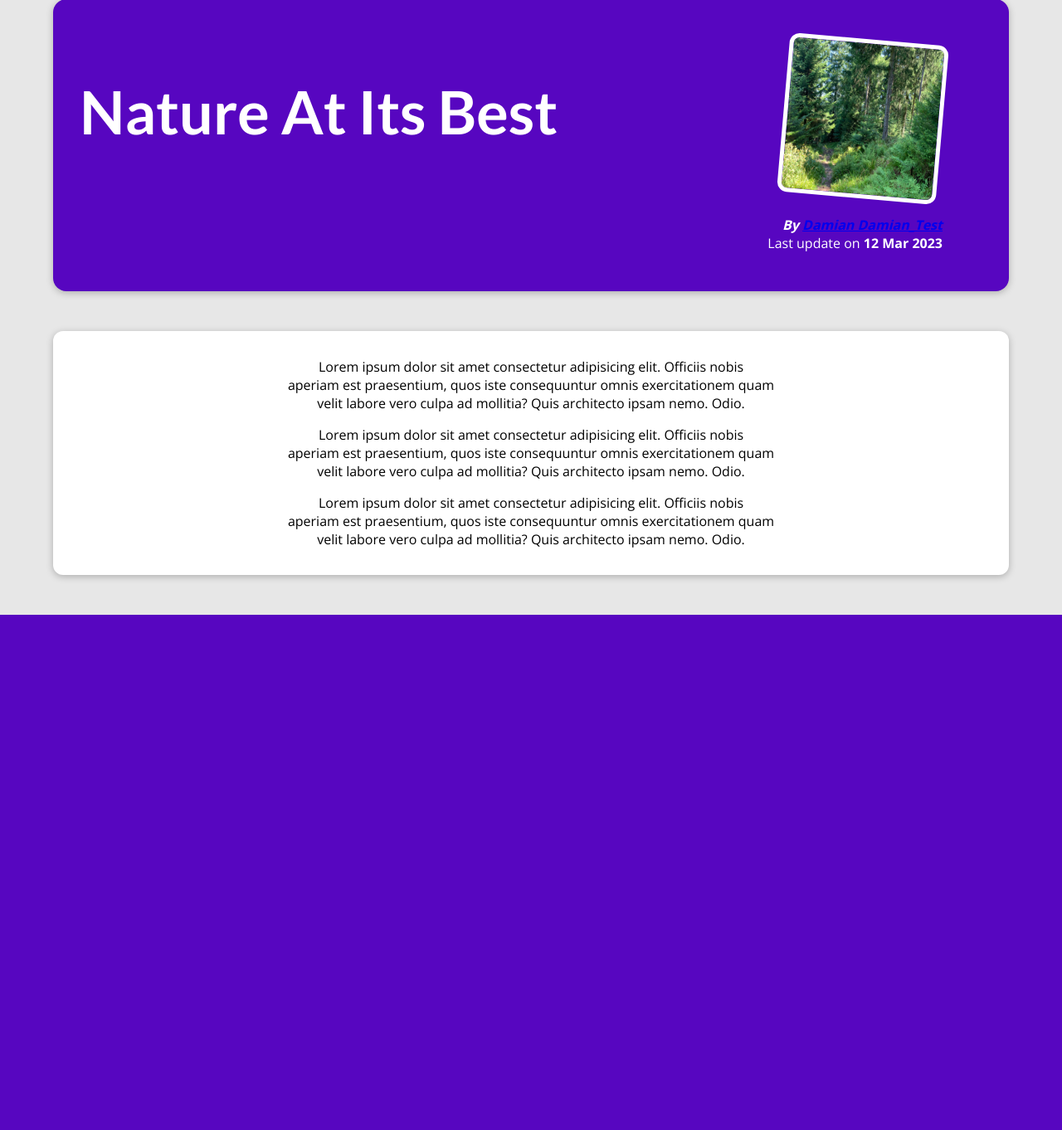
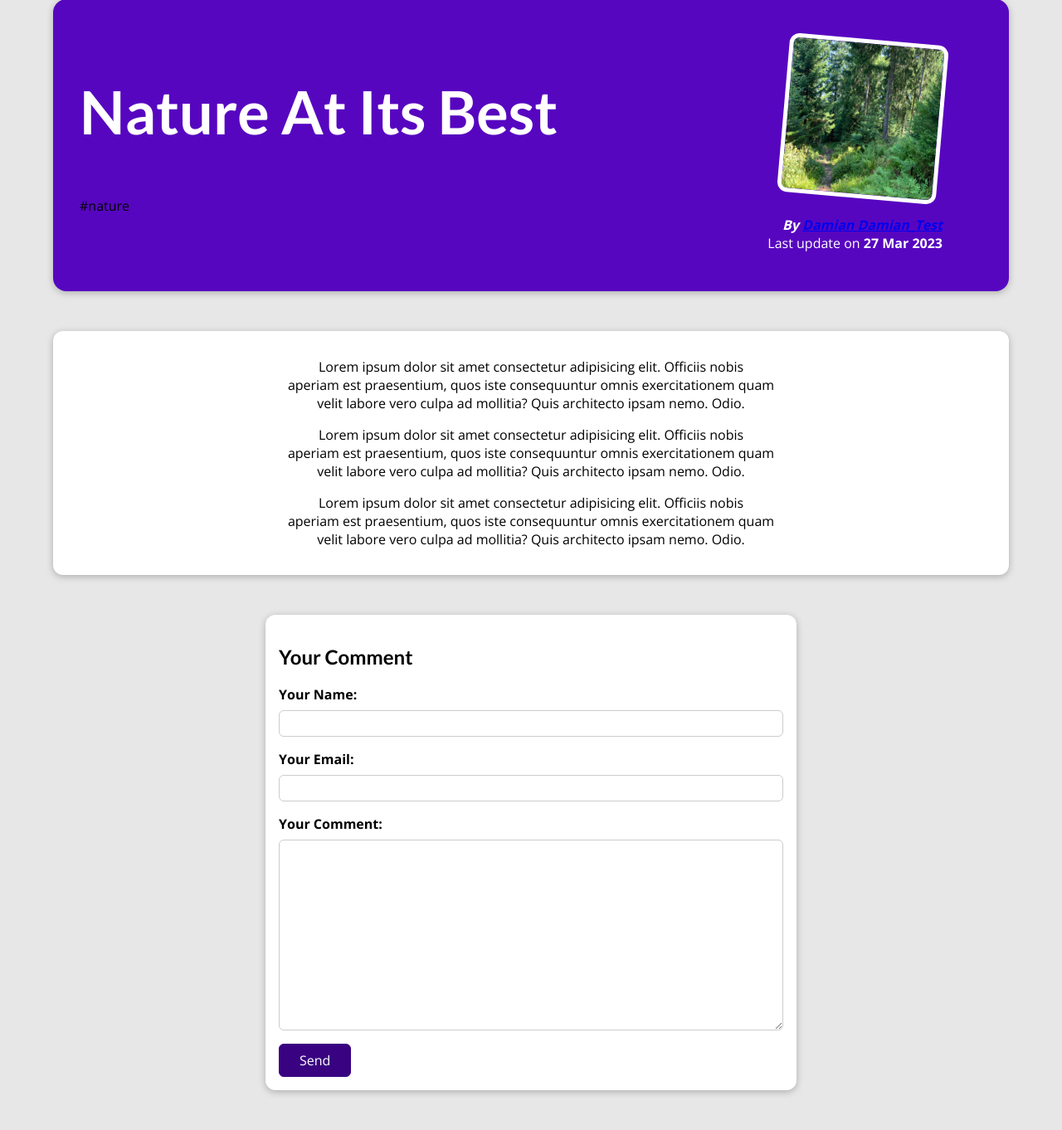
Before and after one commit to DamianDekert/DjangoBlogPage, a Django app: a page that uses blog/templates/blog/post-detail.html in a window 1280 px wide. Shown: the part 129-1491 px from the top of the page at 83% size. Before the commit the page ends 870 px from the top, so only its background shows below. Run offline with Django 4.2, Linux system fonts and the light colour scheme; data comes from the database, SQL or seed files in the repository.

Commit message:
Blog with comment section

```diff
--- /dev/null
+++ b/blog/forms.py
@@ -0,0 +1,13 @@
+from django import forms
+
+from .models import Comments
+
+class CommentForm(forms.ModelForm):
+    class Meta():
+        model = Comments
+        exclude = ['post']
+        labels = {
+            'user_name': 'Your Name',
+            'user_email': 'Your Email',
+            'comment_imput': 'Your Comment'
+        }
--- a/blog/models.py
+++ b/blog/models.py
@@ -24,7 +24,7 @@
 class Post(models.Model):
     title = models.CharField(max_length=50)
     excerpt = models.CharField(max_length=200)
-    image_name = models.CharField(max_length=50)
+    image = models.ImageField(upload_to='image', null=True)
     date = models.DateField(auto_now=True, auto_now_add=False)
     slug = models.SlugField(unique=True, db_index=True)
     content = models.TextField(validators=[MinLengthValidator(10)])
@@ -33,3 +33,9 @@
 
     def __str__(self) -> str:
         return f'{self.title}, {self.date}'
+
+class Comments(models.Model):
+    user_name = models.CharField(max_length=50)
+    user_email = models.EmailField(max_length=254)
+    comment_imput = models.TextField()
+    post = models.ForeignKey(Post, on_delete=models.CASCADE, related_name='comments')
--- a/blog/static/blog/post-detail.css
+++ b/blog/static/blog/post-detail.css
@@ -61,3 +61,95 @@
     border-radius: 12px;
     box-shadow: 0 2px 8px rgba(0, 0, 0, 0.25);
   }
+
+#comment-form {
+  margin: 3rem auto;
+  width: 90%;
+  max-width: 40rem;
+  border-radius: 12px;
+  background-color: white;
+  box-shadow: 0 2px 8px rgba(0, 0, 0, 0.25);
+  padding: 1rem;
+}
+
+#comment-form button {
+  font: inherit;
+  background-color: #390281;
+  color: white;
+  border: 1px solid #390281;
+  padding: 0.5rem 1.5rem;
+  border-radius: 6px;
+  cursor: pointer;
+}
+
+#comment-form button:hover,
+#comment-form button:active {
+  background-color: #4f0ba7;
+  border-color: #4f0ba7;
+}
+
+.form-control {
+  margin-bottom: 1rem;
+}
+
+.form-control label {
+  font-weight: bold;
+  margin-bottom: 0.5rem;
+  display: block;
+}
+
+.form-control input,
+.form-control textarea {
+  display: block;
+  width: 100%;
+  font: inherit;
+  padding: 0.25rem;
+  border-radius: 6px;
+  border: 1px solid #ccc;
+}
+
+#comment-form {
+  margin: 3rem auto;
+  width: 90%;
+  max-width: 40rem;
+  border-radius: 12px;
+  background-color: white;
+  box-shadow: 0 2px 8px rgba(0, 0, 0, 0.25);
+  padding: 1rem;
+}
+
+#comment-form button {
+  font: inherit;
+  background-color: #390281;
+  color: white;
+  border: 1px solid #390281;
+  padding: 0.5rem 1.5rem;
+  border-radius: 6px;
+  cursor: pointer;
+}
+
+#comment-form button:hover,
+#comment-form button:active {
+  background-color: #4f0ba7;
+  border-color: #4f0ba7;
+}
+
+.form-control {
+  margin-bottom: 1rem;
+}
+
+.form-control label {
+  font-weight: bold;
+  margin-bottom: 0.5rem;
+  display: block;
+}
+
+.form-control input,
+.form-control textarea {
+  display: block;
+  width: 100%;
+  font: inherit;
+  padding: 0.25rem;
+  border-radius: 6px;
+  border: 1px solid #ccc;
+}
--- a/blog/templates/blog/includes/post.html
+++ b/blog/templates/blog/includes/post.html
@@ -3,7 +3,7 @@
 <li>
     <article class="post">
         <a href="{% url 'post-detail-page' post.slug %}">
-            <img src="{% static 'blog/img/'|add:post.image_name %}" alt="{{ post.title }}">
+            <img src="{{ post.image.url }}" alt="{{ post.title }}">
             <div class="post__content">
                 <h3>{{ post.title }}</h3>
                 <p>
--- a/blog/templates/blog/post-detail.html
+++ b/blog/templates/blog/post-detail.html
@@ -12,8 +12,13 @@
 {% block content %}
     <section id="summary">
         <h2>{{ post.title }}</h2>
+        <div>
+            {% for tag in post_tags %}
+                <span class="tag">{{ tag.caption }}</span>
+            {% endfor %}
+        </div>
         <article>
-            <img src="{% static 'blog/img/'|add:post.image_name %}" alt="Post title">
+            <img src="{{ post.image.url }}" alt="Post title">
             <address> By <a href="mailto: post.email">{{ post.author | title }}</a></address>
             <div>
                 Last update on <time>{{ post.date| date:"d M Y" }}</time>
@@ -25,4 +30,18 @@
     {{ post.content| linebreaks}}
 </main>
 
+
+<section id="comment-form">
+    <h2>Your Comment</h2>
+    <form>
+        {% for form_field in comment_form %}
+            <div class="form-control">
+                {{ form_field.label_tag }}
+                {{ form_field }}
+                {{ form_fields.errors }}
+            </div>
+        {% endfor %}
+        <button>Send</button>
+    </form>
+</section>
 {% endblock content %}
--- a/blog/urls.py
+++ b/blog/urls.py
@@ -1,10 +1,14 @@
 from django.urls import path
+from django.conf.urls.static import static
+from django.conf import settings
+
 
 from . import views
 
+
 urlpatterns = [
-    path('', views.starting_page, name='starting-page'),
-    path('posts', views.posts, name='posts-page'),
-    path('posts/<slug>', views.post_detail,
+    path('', views.StartingPage.as_view(), name='starting-page'),
+    path('posts', views.AllPosts.as_view(), name='posts-page'),
+    path('posts/<slug>', views.PostDetail.as_view(),
           name="post-detail-page") #/posts/my-first-post
-]
+] + static(settings.MEDIA_URL, document_root = settings.MEDIA_ROOT)
--- a/blog/views.py
+++ b/blog/views.py
@@ -1,91 +1,57 @@
 from django.shortcuts import render, get_object_or_404
 from datetime import date
+from django.views.generic import ListView, DetailView
+
 from .models import Author, Post, Tag
-
-# all_posts = [
-#     {
-#         "slug": "hike-in-the-mountains",
-#         "image": "mountains.jpg",
-#         "author": "Max",
-#         "date": date(2021, 7, 21),
-#         "title": "Mountain Hiking",
-#         "excerpt": "There's nothing like the views you get when hiking in the mountains! And I wasn't even prepared for what happened whilst I was enjoying the view!",
-#         "content": """
-#           Lorem ipsum dolor sit amet consectetur adipisicing elit. Officiis nobis
-#           aperiam est praesentium, quos iste consequuntur omnis exercitationem quam
-#           velit labore vero culpa ad mollitia? Quis architecto ipsam nemo. Odio.
-
-#           Lorem ipsum dolor sit amet consectetur adipisicing elit. Officiis nobis
-#           aperiam est praesentium, quos iste consequuntur omnis exercitationem quam
-#           velit labore vero culpa ad mollitia? Quis architecto ipsam nemo. Odio.
-
-#           Lorem ipsum dolor sit amet consectetur adipisicing elit. Officiis nobis
-#           aperiam est praesentium, quos iste consequuntur omnis exercitationem quam
-#           velit labore vero culpa ad mollitia? Quis architecto ipsam nemo. Odio.
-#         """
-#     },
-#     {
-#         "slug": "programming-is-fun",
-#         "image": "coding.jpg",
-#         "author": "Adam",
-#         "date": date(2022, 3, 10),
-#         "title": "Programming Is Great!",
-#         "excerpt": "Did you ever spend hours searching that one error in your code? Yep - that's what happened to me yesterday...",
-#         "content": """
-#           Lorem ipsum dolor sit amet consectetur adipisicing elit. Officiis nobis
-#           aperiam est praesentium, quos iste consequuntur omnis exercitationem quam
-#           velit labore vero culpa ad mollitia? Quis architecto ipsam nemo. Odio.
-
-#           Lorem ipsum dolor sit amet consectetur adipisicing elit. Officiis nobis
-#           aperiam est praesentium, quos iste consequuntur omnis exercitationem quam
-#           velit labore vero culpa ad mollitia? Quis architecto ipsam nemo. Odio.
-
-#           Lorem ipsum dolor sit amet consectetur adipisicing elit. Officiis nobis
-#           aperiam est praesentium, quos iste consequuntur omnis exercitationem quam
-#           velit labore vero culpa ad mollitia? Quis architecto ipsam nemo. Odio.
-#         """
-#     },
-#     {
-#         "slug": "into-the-woods",
-#         "image": "woods.jpg",
-#         "author": "Damian",
-#         "date": date(2020, 8, 5),
-#         "title": "Nature At Its Best",
-#         "excerpt": "Nature is amazing! The amount of inspiration I get when walking in nature is incredible!",
-#         "content": """
-#           Lorem ipsum dolor sit amet consectetur adipisicing elit. Officiis nobis
-#           aperiam est praesentium, quos iste consequuntur omnis exercitationem quam
-#           velit labore vero culpa ad mollitia? Quis architecto ipsam nemo. Odio.
-
-#           Lorem ipsum dolor sit amet consectetur adipisicing elit. Officiis nobis
-#           aperiam est praesentium, quos iste consequuntur omnis exercitationem quam
-#           velit labore vero culpa ad mollitia? Quis architecto ipsam nemo. Odio.
-
-#           Lorem ipsum dolor sit amet consectetur adipisicing elit. Officiis nobis
-#           aperiam est praesentium, quos iste consequuntur omnis exercitationem quam
-#           velit labore vero culpa ad mollitia? Quis architecto ipsam nemo. Odio.
-#         """
-#     }
-# ]
+from .forms import CommentForm
 
 all_posts = Post.objects.all()
 
 # Create your views here.
-def starting_page(request):
-    sorted_post = all_posts.order_by('-date')[:3]
-    return render(request, 'blog/index.html', {
-        'posts': sorted_post,
-    })
+# def starting_page(request):
+#     sorted_post = all_posts.order_by('-date')[:3]
+#     return render(request, 'blog/index.html', {
+#         'posts': sorted_post,
+#     })
 
-def posts(request):
-    all_posts_date = all_posts.order_by("-date")
-    return render(request, "blog/all-posts.html", {
-        'posts': all_posts_date,
-    })
+class StartingPage(ListView):
+    template_name = 'blog/index.html'
+    model = Post
+    context_object_name = 'posts'
+    ordering = ["-date"]
+
+    def get_queryset(self):
+        queryset = super().get_queryset()
+        data = queryset[:3]
+        return data
+
+
+
+# def posts(request):
+#     all_posts_date = all_posts.order_by("-date")
+#     return render(request, "blog/all-posts.html", {
+#         'posts': all_posts_date,
+#     })
+
+class AllPosts(ListView):
+    template_name = "blog/all-posts.html"
+    model = Post
+    ordering = ["-date"]
+    context_object_name = 'posts'
+
 
 def post_detail(request, slug):
-    # ident_post = next(post for post in all_posts if post['slug'] == slug)
     ident_post = get_object_or_404(Post, slug = slug)
     return render(request, 'blog/post-detail.html',{
         'post': ident_post
     })
+
+class PostDetail(DetailView):
+    template_name = 'blog/post-detail.html'
+    model = Post
+
+    def get_context_data(self, **kwargs):
+        context = super().get_context_data(**kwargs)
+        context['post_tags'] = self.object.tag.all()
+        context['comment_form'] = CommentForm()
+        return context
--- a/my_site/settings.py
+++ b/my_site/settings.py
@@ -128,7 +128,7 @@
 STATICFILES_DIRS = [
     BASE_DIR / 'static'
 ]
-
+# s
 # Default primary key field type
 # https://docs.djangoproject.com/en/4.1/ref/settings/#default-auto-field
 
```
Also changed, not shown: blog/migrations/0004_remove_post_image_name_post_image.py (added), db.sqlite3, image/coding.jpg (added), image/mountains.jpg (added), image/woods.jpg (added), static/app.css (line endings or trailing spaces).
